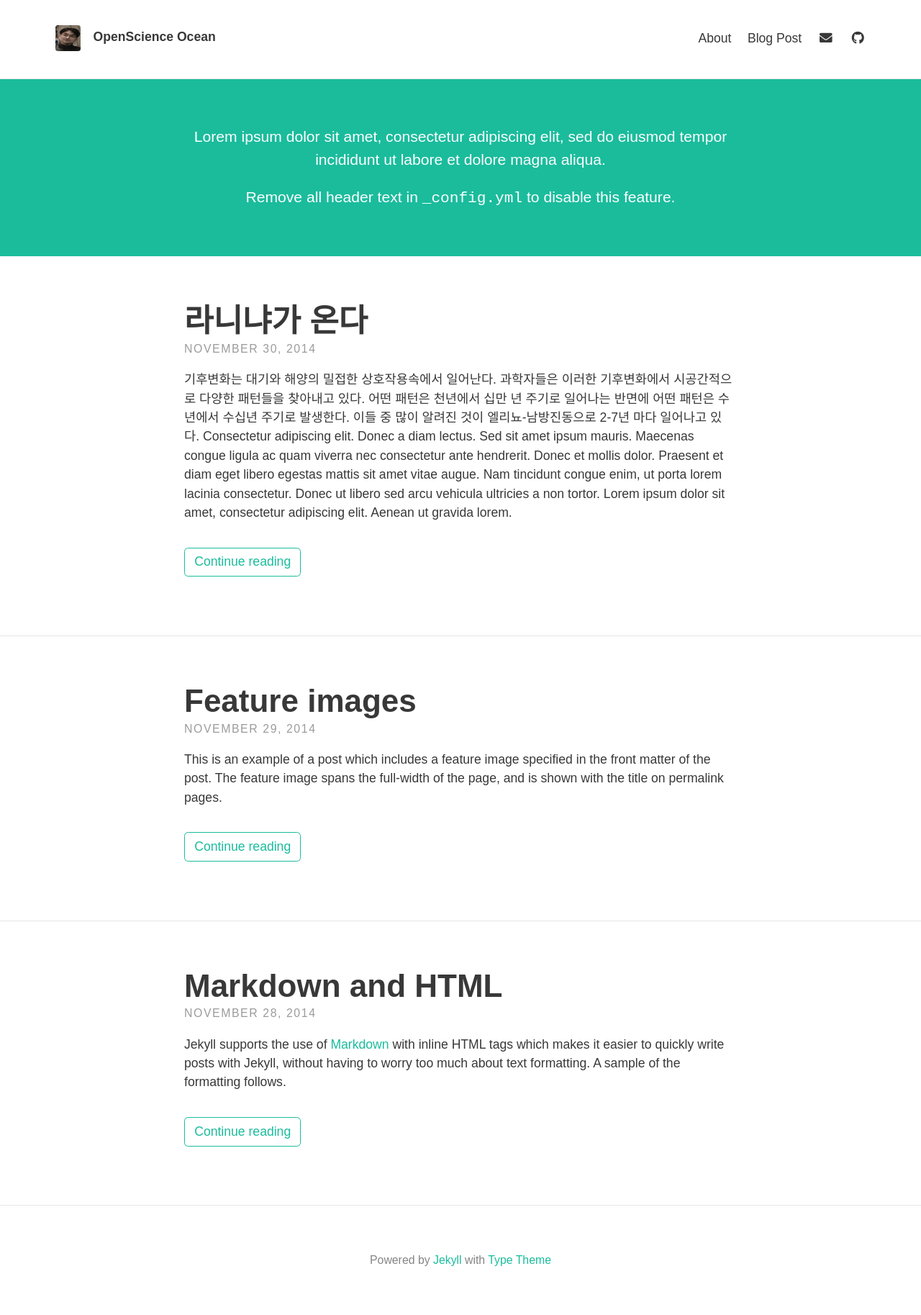
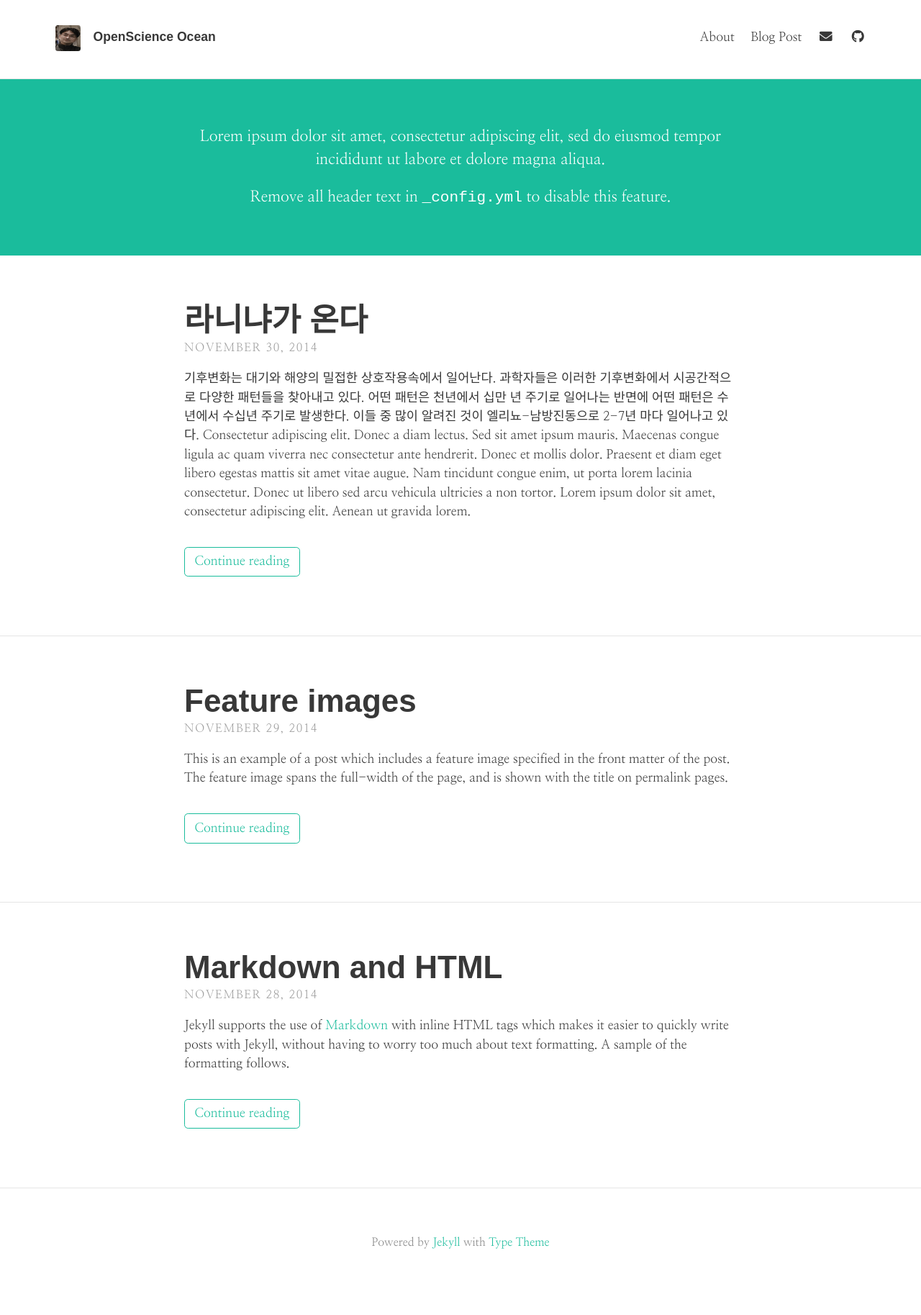
Before and after one commit to Marino89/algalove.github.io, a Jekyll site: the page built from index.html, in a window 1280 px wide. Shown: the whole page at 72% size. Built offline with Jekyll 4.4.1, drawn with Linux system fonts in a browser that asks for light colours; nearby versions of some CDN libraries; the list of posts is cut into pages by our own code; after the commit the page ends 1803 px from its top, so only the background shows below that.

Commit message:
Update _variables.scss

```diff
--- a/_sass/base/_variables.scss
+++ b/_sass/base/_variables.scss
@@ -2,7 +2,7 @@
 //$font-family-main: 'Source Sans Pro', Helvetica, Arial, sans-serif !default;
 //$font-family-headings: 'Source Sans Pro', Helvetica, Arial, sans-serif !default;
 //$font-size: 1.10em !default;
-$font-family-main: 'Nanum Gothic', sans-serif;
+$font-family-main: 'Nanum Myeongjo', sans-serif;
 $font-family-headings: 'Nanum Gothic', sans-serif;
 $font-size: 1.10em !default;
 
```
